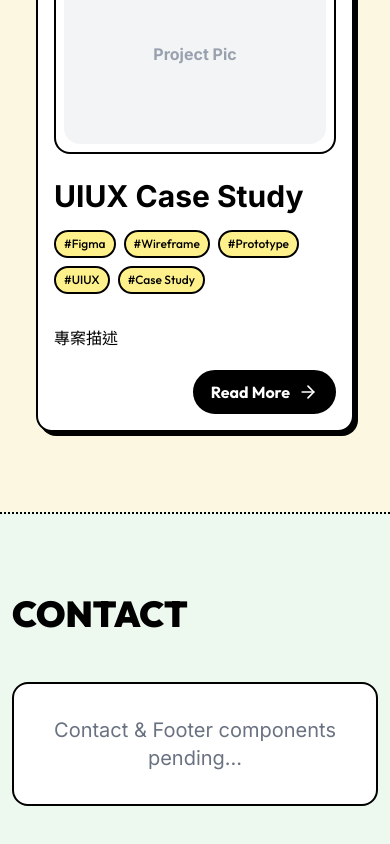
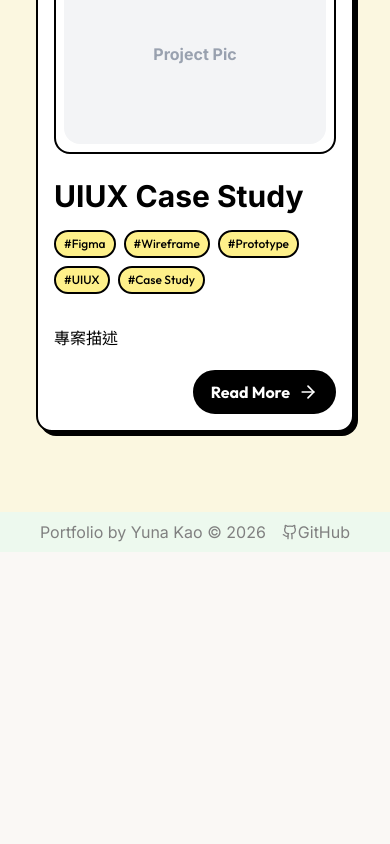
Before and after one commit to 153ys/yuna-portfolio, a React (Vite) app: page / in a window 390 px wide. Shown: the part 3580-4424 px from the top of the page. After the commit the page ends 4132 px from the top, so only its background shows below. Built offline with nearby package versions, Linux system fonts and the light colour scheme.

Commit message:
refactor: 移除 Contact 區塊，新增 footer

```diff
--- a/src/App.tsx
+++ b/src/App.tsx
@@ -4,6 +4,7 @@ import { Top } from "./components/Top";
 import Projects from "./Section/Projects";
 import Skills from "./Section/Skills";
 import BackgroundNoise from "./components/BackgroundNoise";
+import { Github } from "lucide-react";
 
 function App() {
   return (
@@ -36,20 +37,18 @@ function App() {
           </div>
         </section>
 
-        <section
-          id="contact"
-          className="min-h-[50vh] py-20 px-3 divider-dotline bg-accent/20"
+
+      </main>
+      <footer className="bg-accent/20 text-secondary select-none font-sans font-light py-2 flex w-full justify-center gap-4">
+        <p>Portfolio by Yuna Kao © 2026</p>
+        <a
+          className="hover:text-teal-500 transition-colors duration-300 flex items-center"
+          href="https://github.com/153ys"
+          target="_blank"
         >
-          <div className="max-w-7xl mx-auto">
-            <h2 className="text-4xl md:text-5xl font-heading font-black mb-12 uppercase">
-              Contact
-            </h2>
-            <div className="card-brutal p-8 text-center text-xl text-gray-500">
-              Contact & Footer components pending...
-            </div>
-          </div>
-        </section>
-      </main>
+          <Github size={16} /> GitHub
+        </a>
+      </footer>
       <Top />
     </div>
   );
--- a/src/Section/Navbar.tsx
+++ b/src/Section/Navbar.tsx
@@ -13,7 +13,6 @@ export const Navbar = () => {
   const navLinks = [
     { name: "Projects", href: "#projects" },
     { name: "Skills", href: "#skills" },
-    { name: "Contact", href: "#contact" },
   ];
 
   return (
```
